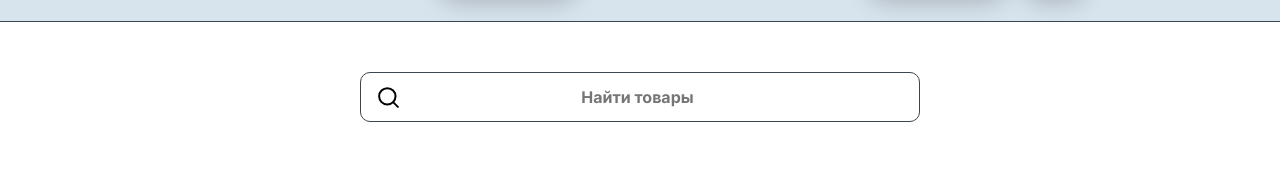
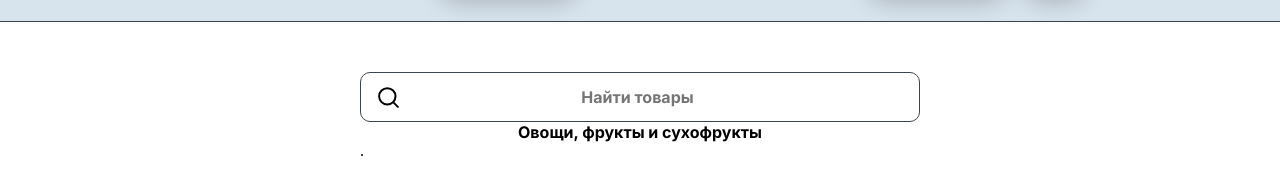
Before and after one commit to Artem-Asaturov/Nurkhan-shop, a plain HTML site: page index.html in a window 1280 px wide. Shown: the part 78-258 px from the top of the page. Drawn offline with Linux system fonts and the light colour scheme.

Commit message:
Начало создания карточек

```diff
--- a/index.html
+++ b/index.html
@@ -93,6 +93,12 @@
                 </div>
             </div>
         </div>
+        <div class="categories">
+            <div>
+                <h2 class="title">Овощи, фрукты и сухофрукты</h2>
+                .
+            </div>
+        </div>
     </main>
 </body>
 
--- a/scss/common/common.scss
+++ b/scss/common/common.scss
@@ -20,3 +20,6 @@ h1,h2,h3,h4,h5,p, input, a{
     width: 650px;
     background-color: white;
 }
+.title{
+    text-align: center;
+}
```
Also changed, not shown: css/style.css, img/banana.webp (deleted), img/bread.png (added), img/bread.webp (deleted), img/dried-fruits.png (added), img/dried-fruits.webp (deleted), img/fruits.png (added), img/kvas.png (added), img/kvas.webp (deleted), img/tomato.webp (deleted), img/vegetables.png (added), img/water.png (added), img/water.webp (deleted), 1 other file.
